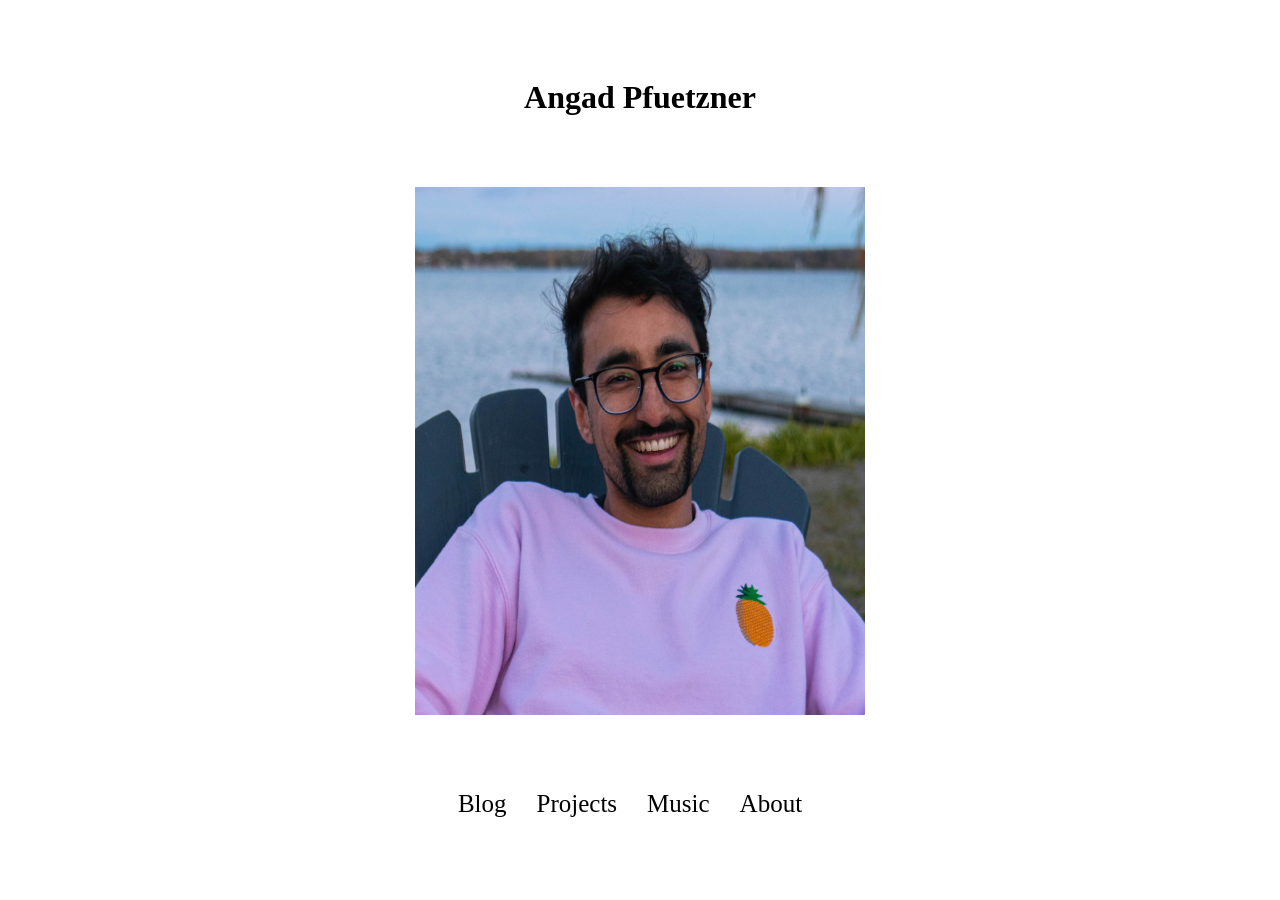
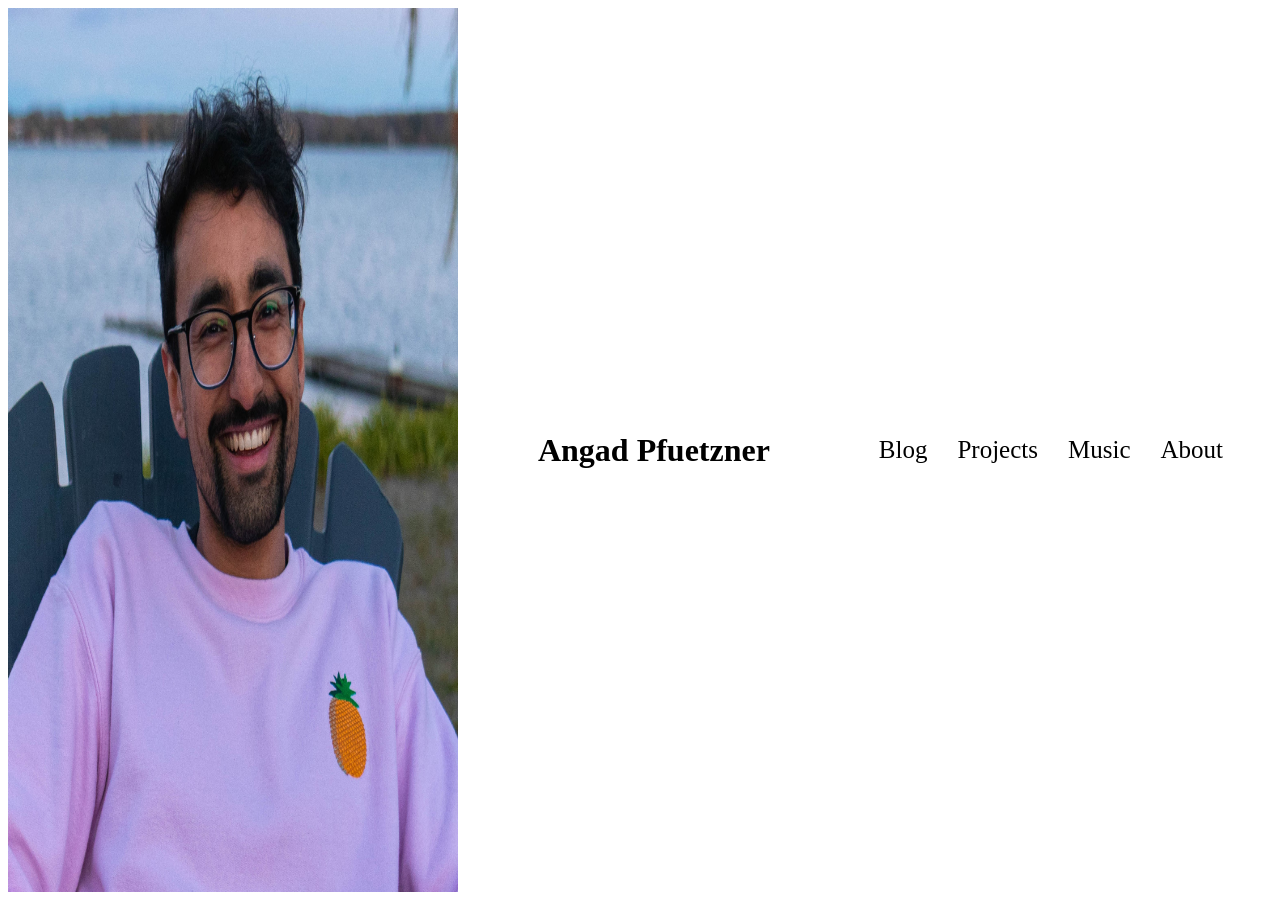
Before and after one commit to Angad99/Angad99.github.io, a Jekyll site: the page built from index.html, in a window 1280 px wide. Built offline with Jekyll 4.4.1, drawn with Linux system fonts in a browser that asks for light colours.

Commit message:
rearrange homepage

```diff
--- a/_sass/homepage.scss
+++ b/_sass/homepage.scss
@@ -9,6 +9,5 @@
 
 .bg {
 	display: flex;
-	flex-flow: wrap;
 	justify-content: center;
 }
--- a/index.html
+++ b/index.html
@@ -13,17 +13,22 @@
   </head>
 
   <body class = "bg">
+
+    <img class="mainimg" src="/images/AngadSmile2.jpg">
+
     <header>
 
       <div class="site-info">
         <h1 class="site-name"><a href="/">{{ site.name }}</a></h1>
       </div>
 
+      {% include navigation.html %}
+
     </header>
 
-    <img class="mainimg" src="/images/AngadSmile2.jpg">
 
-    {% include navigation.html %}
+
+
 
     {% include analytics.html %}
   </body>
```
